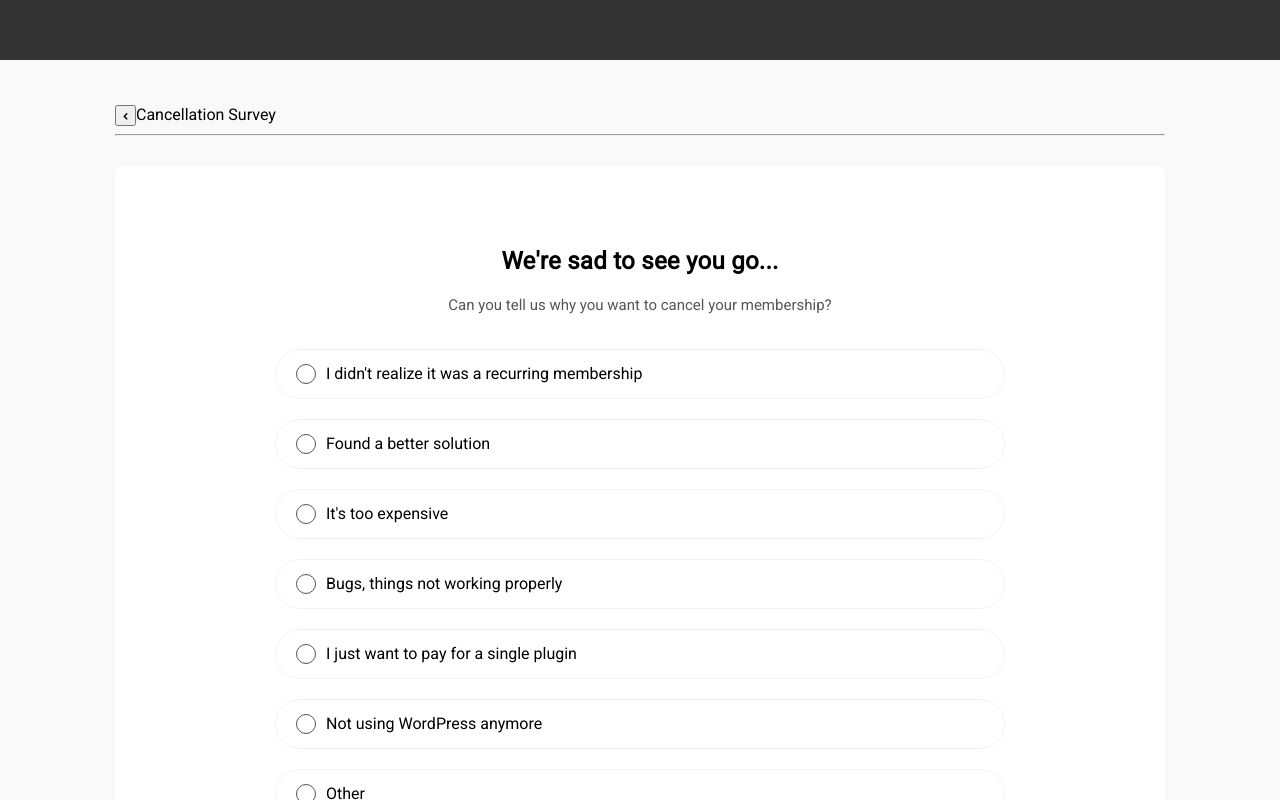
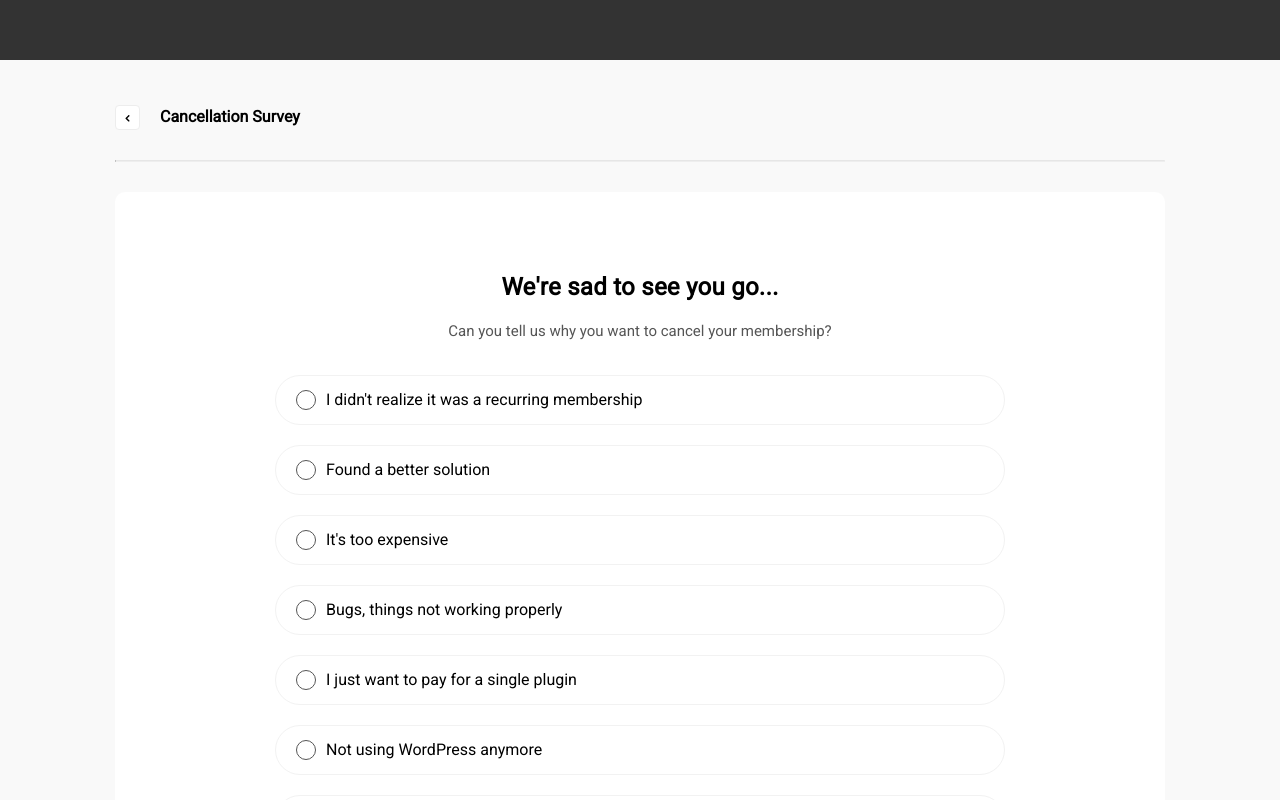
Before and after one commit to NEARworld/incsub, a React app: page / in a window 1280 px wide. Both pictures are taken after a click on the button "No, thanks! I'll cancel". Shown: the top 800 px of the page. Built offline with nearby package versions, Linux system fonts and the light colour scheme.

Commit message:
style(survey): header style to css modules

```diff
--- a/src/pages/Main/Survey/Header/index.jsx
+++ b/src/pages/Main/Survey/Header/index.jsx
@@ -1,14 +1,15 @@
 import CancelButton from 'Components/buttons/CancelButton';
+import styles from 'Styles/survey/header.module.scss';
 
 function Header({ setIsModalOpen, setIsSurveyOpen }) {
   return (
-    <header className="survey-header">
+    <header className={styles.header}>
       <CancelButton
-        customClass="survey-btn-cancel"
+        customClass={styles.btn_cancel}
         triggers={{ setIsModalOpen, setIsSurveyOpen }}
       />
-      <span className="survey-header-text">Cancellation Survey</span>
-      <hr className="survey-header-hr" />
+      <span className={styles.header_text}>Cancellation Survey</span>
+      <hr className={styles.header_hr} />
     </header>
   );
 }
--- /dev/null
+++ b/src/styles/survey/header.module.scss
@@ -0,0 +1,19 @@
+@use '../abstracts' as global;
+
+.header {
+  .btn_cancel {
+    width: 25px;
+    aspect-ratio: 1;
+    background-color: #ffffff;
+    border-radius: 4px;
+    border: 1px solid #ededed;
+    margin-right: 20px;
+  }
+  .header_text {
+    font-weight: global.$weight-thick;
+  }
+  .header_hr {
+    margin-top: 30px;
+    border-top: 1px solid #e6e6e6;
+  }
+}
--- a/src/styles/survey/survey.module.scss
+++ b/src/styles/survey/survey.module.scss
@@ -3,23 +3,7 @@
 .container {
   width: 1050px;
   margin: 45px auto auto auto;
-  .header {
-    .btn_cancel {
-      width: 25px;
-      aspect-ratio: 1;
-      background-color: #ffffff;
-      border-radius: 4px;
-      border: 1px solid #ededed;
-      margin-right: 20px;
-    }
-    .header_text {
-      font-weight: global.$weight-thick;
-    }
-    .header_hr {
-      margin-top: 30px;
-      border-top: 1px solid #e6e6e6;
-    }
-  }
+
   .wrapper {
     background-color: white;
     padding: 0 160px;
```
